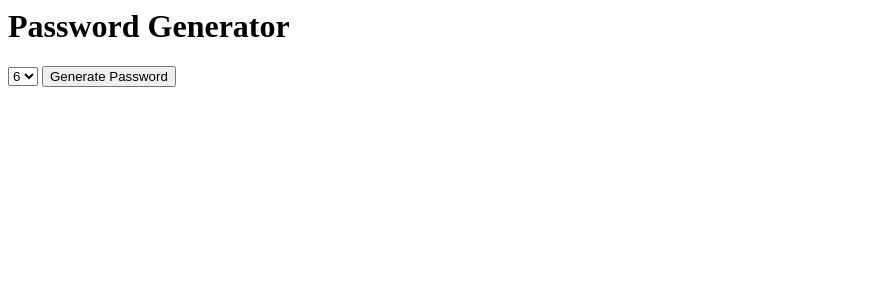
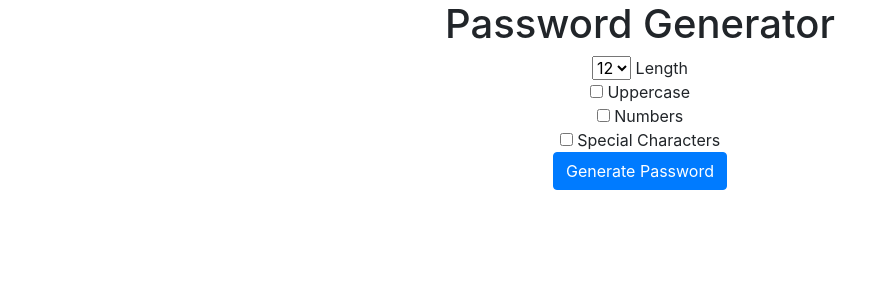
Before and after one commit to erikabueno/password_generator_project, a Django app: page / in a window 1280 px wide. Shown: the top 300 px of the page, without its empty margins (0-890 px from the left). Run offline with Django 3.2, Linux system fonts and the light colour scheme; some libraries are stand-ins or nearby versions.

Commit message:
generate passwords

```diff
--- /dev/null
+++ b/generator/templates/generator/about.html
@@ -0,0 +1,5 @@
+<h1>About</h1>
+
+<p>Password generator made with Django</p>
+
+<a href="{% url 'home' %}">Home</a>
--- a/generator/templates/generator/home.html
+++ b/generator/templates/generator/home.html
@@ -1,3 +1,7 @@
+<link rel="stylesheet" href="https://stackpath.bootstrapcdn.com/bootstrap/4.4.1/css/bootstrap.min.css" integrity="sha384-Vkoo8x4CGsO3+Hhxv8T/Q5PaXtkKtu6ug5TOeNV6gBiFeWPGFN9MuhOf23Q9Ifjh" crossorigin="anonymous">
+
+<div class="container text-center">
+
   <h1>Password Generator</h1>
 
   <form action="{% url 'password' %}">
@@ -6,8 +10,26 @@
       <option value="6">6</option>
       <option value="7">7</option>
       <option value="8">8</option>
-  </select>
+      <option value="9">9</option>
+      <option value="10">10</option>
+      <option value="11">11</option>
+      <option value="12" selected="selected">12</option>
+      <option value="13">13</option>
+      <option value="14">14</option>
+    </select>  Length
 
-  <input type="submit" value="Generate Password">
+    <br>
+
+    <input type="checkbox" name="uppercase"> Uppercase
+    <br>
+
+    <input type="checkbox" name="numbers"> Numbers
+    <br>
+
+    <input type="checkbox" name="special"> Special Characters
+    <br>
+
+    <input type="submit" value="Generate Password" class="btn btn-primary">
 
   </form>
+</div>
--- a/generator/views.py
+++ b/generator/views.py
@@ -1,5 +1,6 @@
 from django.shortcuts import render
 from django.http import HttpResponse
+import random
 
 # Create your views here.
 
@@ -7,4 +8,23 @@ def home(request):
   return render(request, 'generator/home.html')
 
 def password(request):
-  return render(request, 'generator/password.html')
+  chars = list('abcdefghijklmnopqrstuvwxyz')
+  length = int(request.GET.get('length', '12'))
+
+  if (request.GET.get('uppercase')):
+    chars.extend(list('ABCDEFGHIJKLMNOPQRSTUVWXYZ'))
+
+  if (request.GET.get('special')):
+    chars.extend(list('!@#$%ˆ&*()'))
+
+  if (request.GET.get('numbers')):
+    chars.extend(list('0123456789'))
+
+  generated_password = ''
+  for x in range(length):
+    generated_password += random.choice(chars)
+
+  return render(request, 'generator/password.html', { 'password': generated_password})
+
+def about(request):
+  return render(request, 'generator/about.html')
--- a/password_generator/urls.py
+++ b/password_generator/urls.py
@@ -19,6 +19,7 @@ from django.urls import path
 
 urlpatterns = [
     #path('admin/', admin.site.urls),
-    path('', views.home),
-    path('password/', views.password, name='password')
+    path('', views.home, name='home'),
+    path('password/', views.password, name='password'),
+    path('about/', views.about, name='about')
 ]
```
Also changed, not shown: generator/templates/generator/password.html (+10 -1 lines). Lines whose indentation alone changed are shown as unchanged.
